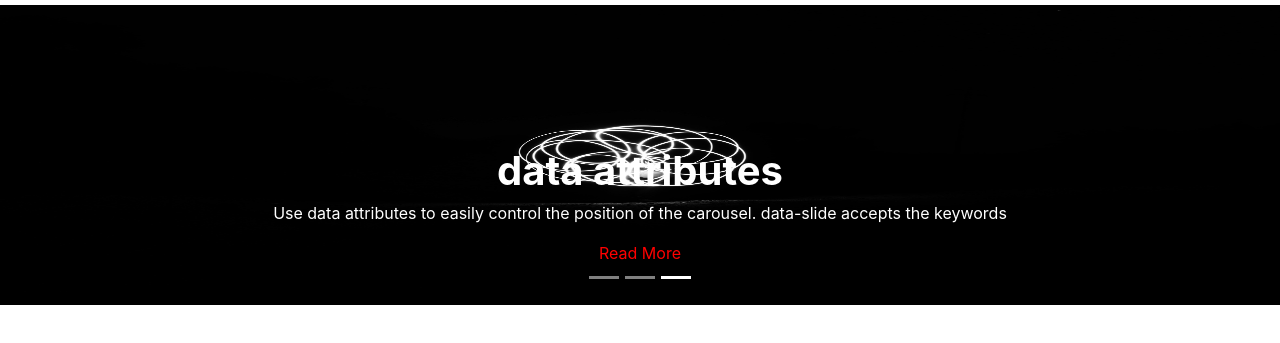
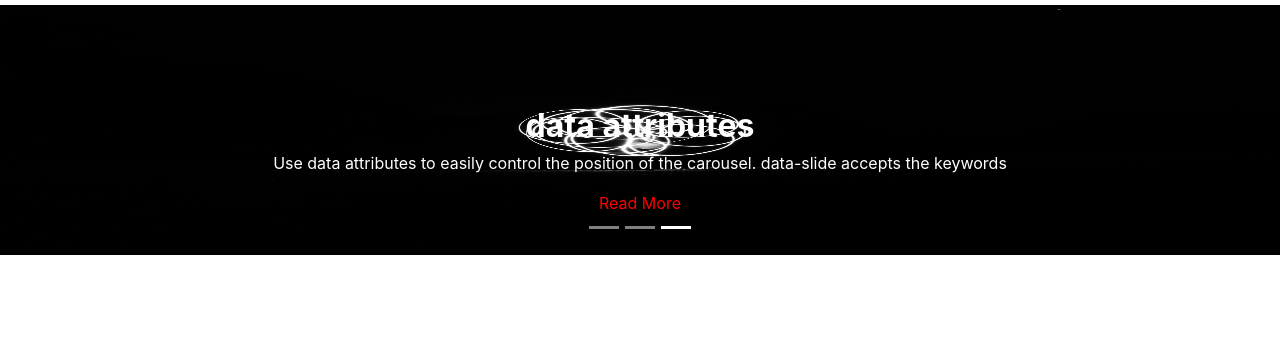
Before and after one commit to alsamzu/Reds, a plain HTML site: page index.html in a window 1280 px wide. Shown: the part 61-404 px from the top of the page. Drawn offline with nearby package versions, Linux system fonts and the light colour scheme.

Commit message:
changed font size

```diff
--- a/css/styles.css
+++ b/css/styles.css
@@ -4,8 +4,8 @@
 #drop{
     background: white;
 }
-h1{
-font-weight: bolder;
+h2{
+font-weight: bold;
 
 }
 #read{
--- a/index.html
+++ b/index.html
@@ -77,25 +77,25 @@
   </ol>
   <div class="carousel-inner">
     <div class="carousel-item active">
-      <img class="d-block w-100" src="img/photo.jpg" height="300vh" alt="First slide">
+      <img class="d-block w-100" src="img/photo.jpg" height="250vh" alt="First slide">
       <div class=" carousel-caption ">
-      <h1>data attributes</h1>
+      <h2>data attributes</h2>
     <p>Use data attributes to easily control the position of the carousel. data-slide accepts the keywords </p>
       <a href="#" id="read">Read More</a>
        </div>
     </div>
     <div class="carousel-item">
-      <img class="d-block w-100" src="img/camera.jpg" height="300vh" alt="Second slide">
+      <img class="d-block w-100" src="img/camera.jpg" height="250vh" alt="Second slide">
        <div class=" carousel-caption ">
-     <h1>data attributes</h1>
+     <h2>data attributes</h2>
     <p>Use data attributes to easily control the position of the carousel. data-slide accepts the keywords </p>
       <a href="#" id="read">Read More</a>
        </div>
     </div>
     <div class="carousel-item">
-      <img class="d-block w-100" src="img/swirl.jpg" height="300vh" alt="Third slide">
+      <img class="d-block w-100" src="img/swirl.jpg" height="250vh" alt="Third slide">
        <div class=" carousel-caption ">
-      <h1>data attributes</h1>
+      <h2>data attributes</h2>
     <p>Use data attributes to easily control the position of the carousel. data-slide accepts the keywords </p>
       <a href="#" id="read">Read More</a>
        </div>
```
